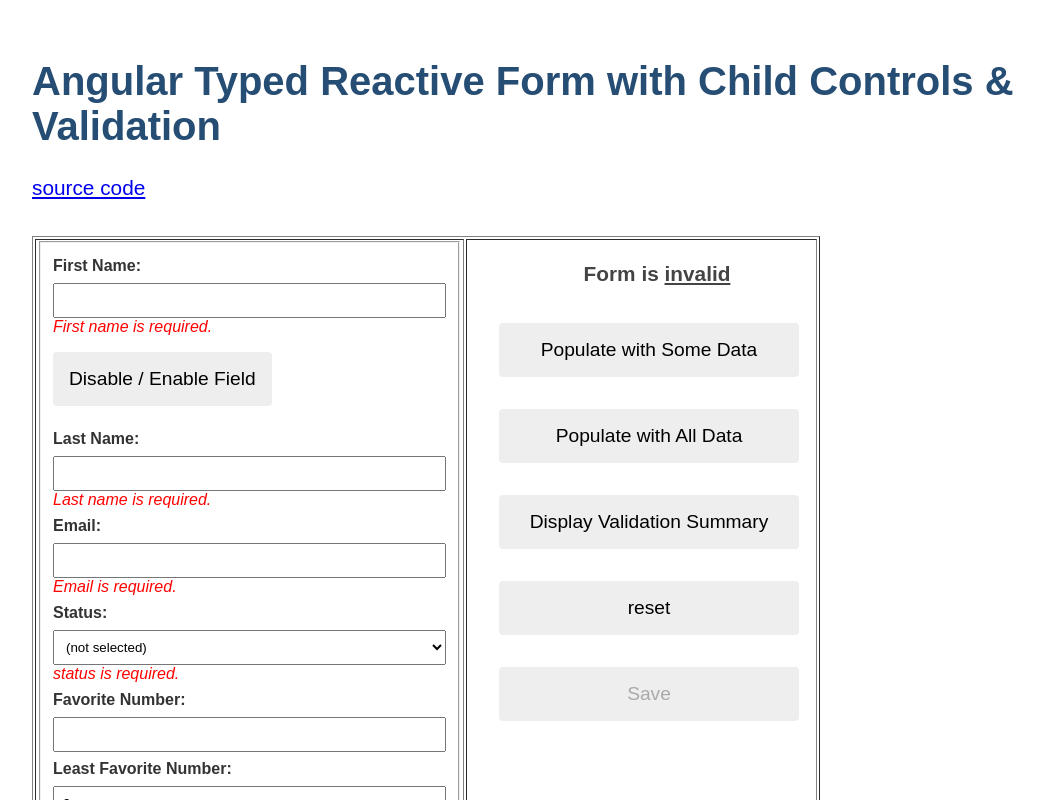
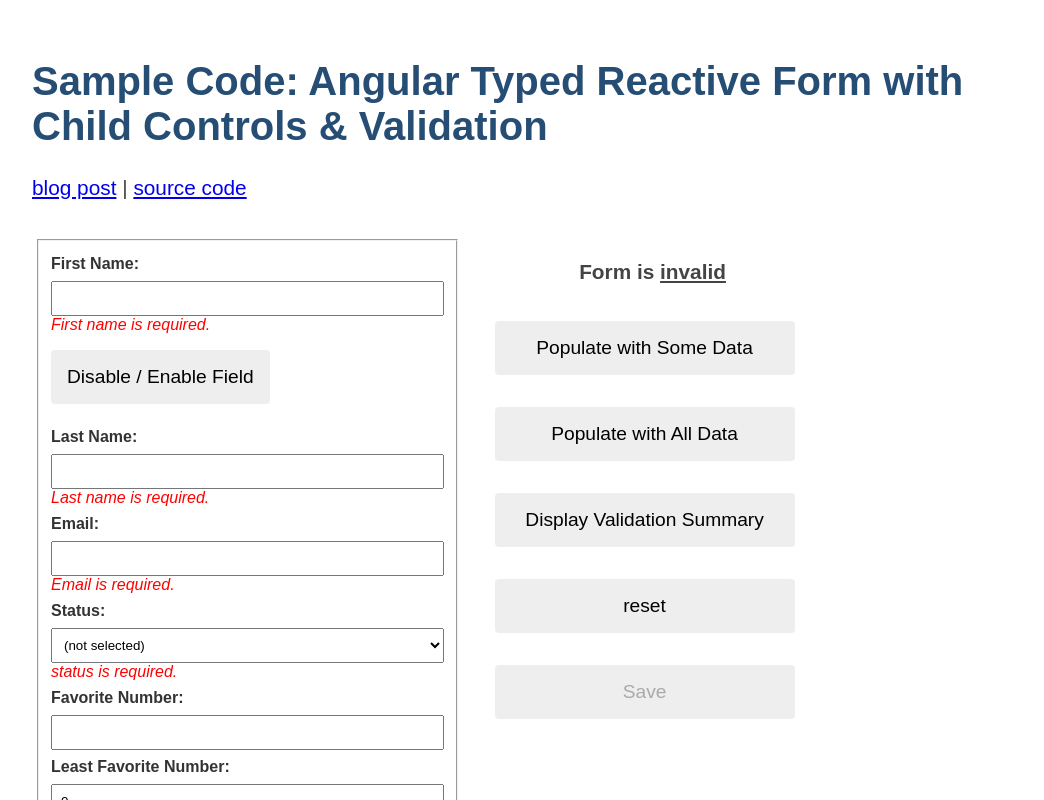
Before and after one commit to benday-inc/AngularChildComponentsWithValidation, an Angular app: page / in a window 1280 px wide. Shown: the top 800 px of the page, without its empty margins (108-1152 px from the left). Built offline with nearby package versions, Linux system fonts and the light colour scheme.

Commit message:
Updated title and added links to blog post and sample

```diff
--- a/src/app/main-form/main-form.component.html
+++ b/src/app/main-form/main-form.component.html
@@ -1,8 +1,9 @@
-<h1>Angular Typed Reactive Form with Child Controls &amp; Validation</h1>
-<h3><a href="https://github.com/benday-inc/AngularChildComponentsWithValidation" target="_blank">source code</a></h3>
+<h1>Sample Code: Angular Typed Reactive Form with Child Controls &amp; Validation</h1>
+<h3><a href="https://www.benday.com/2023/05/25/sample-code-angular-typed-reactive-form-with-child-components-validations/"
+    target="_blank">blog post</a> | <a href="https://github.com/benday-inc/AngularChildComponentsWithValidation" target="_blank">source code</a></h3>
 
 <form [formGroup]="theForm">
-    <table border="1">
+    <table>
         <tr>
             <td class="form-cell" rowspan="2">
                 <fieldset>
--- a/src/index.html
+++ b/src/index.html
@@ -2,7 +2,7 @@
 <html lang="en">
 <head>
   <meta charset="utf-8">
-  <title>NgChildValidationSample</title>
+  <title>Angular Typed Reactive Form with Child Controls &amp; Validation</title>
   <base href="/">
   <meta name="viewport" content="width=device-width, initial-scale=1">
   <link rel="icon" type="image/x-icon" href="favicon.ico">
```
